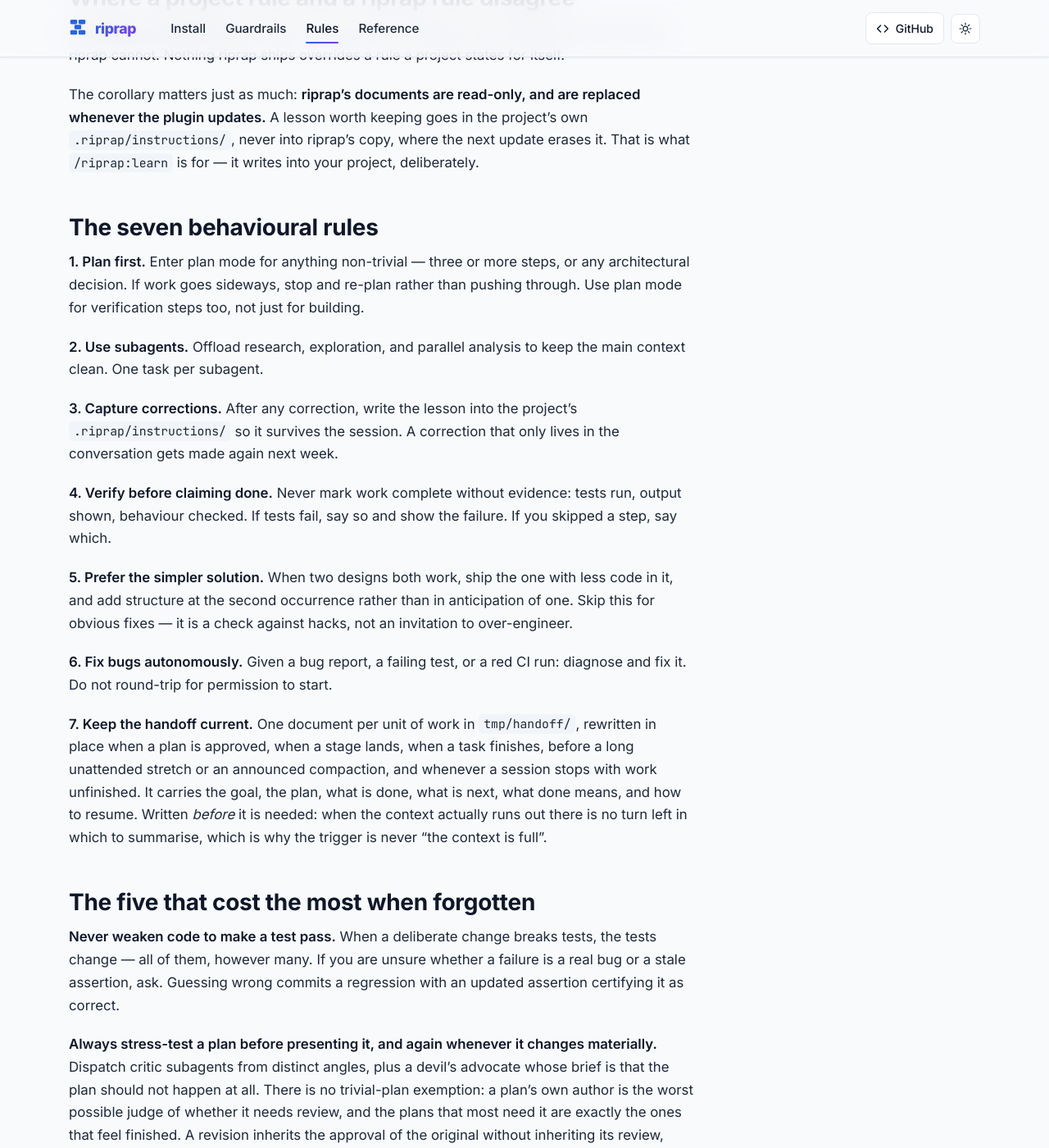
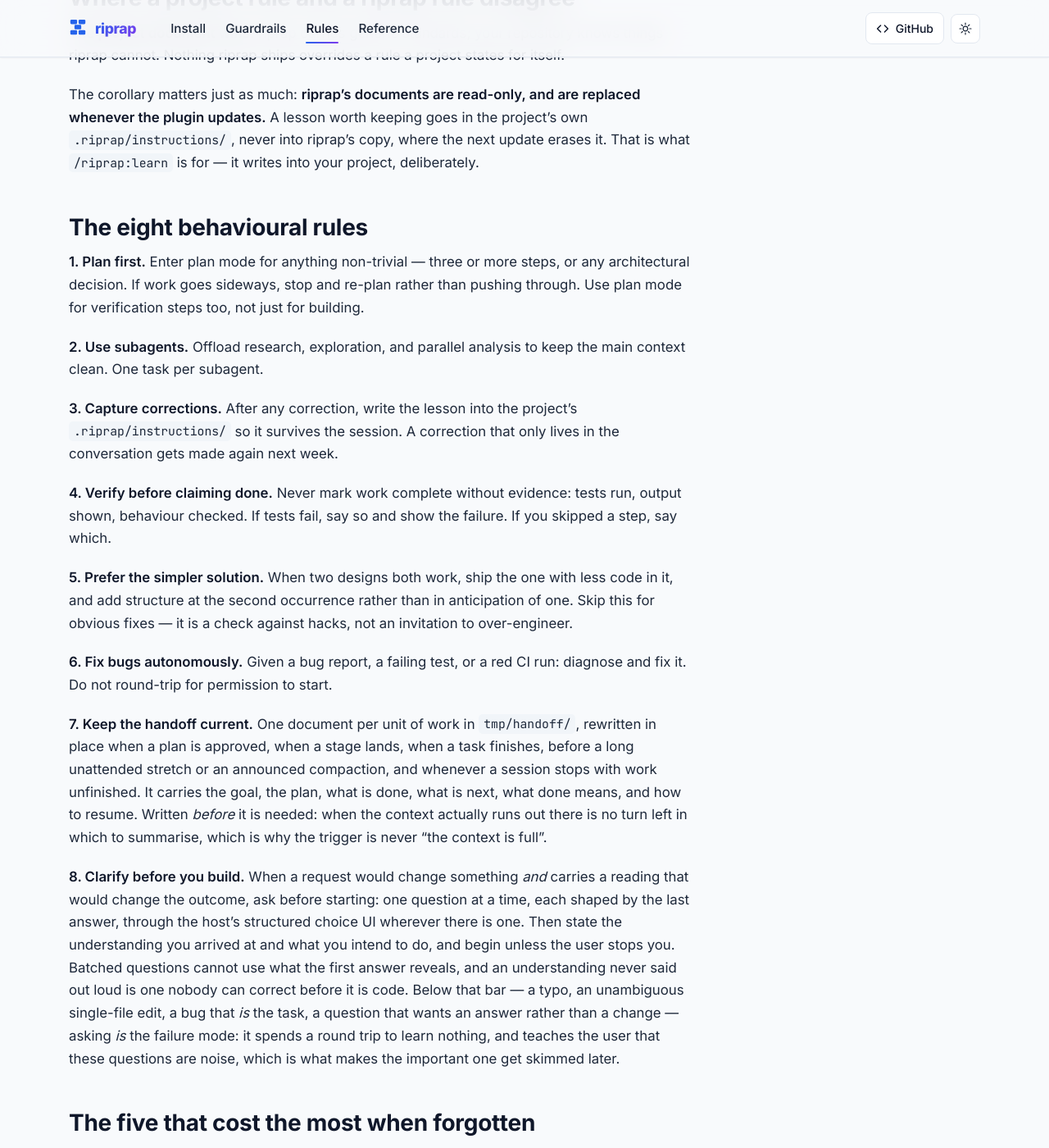
Before and after one commit to influpert/riprap, a Jekyll site: the page built from docs/rules.md, in a window 1280 px wide and 1400 px high, scrolled down 1908 px. Shown: the whole window at 82% size. Built offline with Jekyll 4.4.1, drawn with Linux system fonts in a browser that asks for light colours; some of the changed text lies outside the part shown.

Commit message:
Add "Clarify before you build" as the eighth behavioural rule
A request that would change something and could be read more than one way
gets questions before work starts — one at a time, each shaped by the last
answer, through the host's structured choice UI where there is one — then a
stated understanding, then work, unless the user stops it.

Both gates are deliberate. Ambiguity alone would fire on questions and
reads; scope alone would tax every typo. Below the bar asking is itself the
failure mode, so the rule names what sits there, including a bug that *is*
the task — otherwise it reads as contradicting rule 6.

The summary is not an approval gate. Requiring an explicit yes on every task
converts a cheap correction point into a blocking one, and a gate that costs
more than it saves gets routed around.

Appended as 8 rather than inserted at 1, where it belongs by workflow order:
code-review.md and docs/rules.md refer to rules 2, 3, 6 and 7 by number, and
nothing binds those references, so renumbering would break four of them
silently.

All four sites move together, per CI check 7: the router, docs/rules.md's
numbered list and heading, and the table copied verbatim into README.md and
docs/index.md. Also the spelled-out counts CI does not bind — "Seven." in
README.md, "Seven rules." in docs/index.md, "the seven rules" in
docs/rules.md, and the worked example in CLAUDE.md.

interaction-preferences.md gains the backing section the rule links to,
beside the complexity gate that already sizes question count to blast
radius. The router's task map now points there for a request that could be
read more than one way.

Co-Authored-By: Claude Opus 5 <noreply@anthropic.com>
Claude-Session: https://claude.ai/code/session_01G9PWXudbBq3yY56uEAzRHL

```diff
--- a/docs/rules.md
+++ b/docs/rules.md
@@ -5,7 +5,7 @@ lede: >-
   The shared rules both hosts inject at session start and skills load on demand,
   how they avoid installation-time project edits, and what they cost in context.
 description: >-
-  riprap's seven behavioural rules and five critical rules, their host-specific delivery,
+  riprap's eight behavioural rules and five critical rules, their host-specific delivery,
   the precedence rule when a project disagrees, and the context cost.
 ---
 
@@ -49,7 +49,7 @@ rather than the rules again — but only after the hook has found the earlier in
 replayed transcript. It is never silence, and it is never a guess: without that confirmation,
 or after a plugin update moves the rules, the full router goes out as before.
 
-What arrives at session start is a **router of roughly 150 lines** — the seven rules, a
+What arrives at session start is a **router of roughly 150 lines** — the eight rules, a
 task-to-document map, and five rules restated in full. It is not the 19 guardrail documents
 themselves. Those are read when they are needed and not before, which is why the router
 carries a line count beside each entry: two 80-line files usually beat one 215-line file
@@ -69,7 +69,7 @@ whenever the plugin updates.** A lesson worth keeping goes in the project's own
 `.riprap/instructions/`, never into riprap's copy, where the next update erases it. That is
 what `/riprap:learn` is for — it writes into your project, deliberately.
 
-## The seven behavioural rules
+## The eight behavioural rules
 
 **1. Plan first.** Enter plan mode for anything non-trivial — three or more steps, or any
 architectural decision. If work goes sideways, stop and re-plan rather than pushing through.
@@ -100,6 +100,17 @@ unfinished. It carries the goal, the plan, what is done, what is next,
 what done means, and how to resume. Written *before* it is needed: when the context actually
 runs out there is no turn left in which to summarise, which is why the trigger is never "the
 context is full".
+
+**8. Clarify before you build.** When a request would change something *and* carries a reading
+that would change the outcome, ask before starting: one question at a time, each shaped by the
+last answer, through the host's structured choice UI wherever there is one. Then state the
+understanding you arrived at and what you intend to do, and begin unless the user stops you.
+Batched questions cannot use what the first answer reveals, and an understanding never said out
+loud is one nobody can correct before it is code. Below that bar — a typo, an unambiguous
+single-file edit, a bug that *is* the task, a question that wants an answer rather than a
+change — asking *is* the failure mode: it spends a round trip to learn nothing, and teaches
+the user that these questions are noise, which is what makes the important one get skimmed
+later.
 
 ## The five that cost the most when forgotten
 
```
Also changed, not shown: CLAUDE.md (+1 -1 lines), docs/index.md (+2 -1 lines), plugin/instructions/interaction-preferences.md (+22 -0 lines), README.md, plugin/instructions/README.md.
